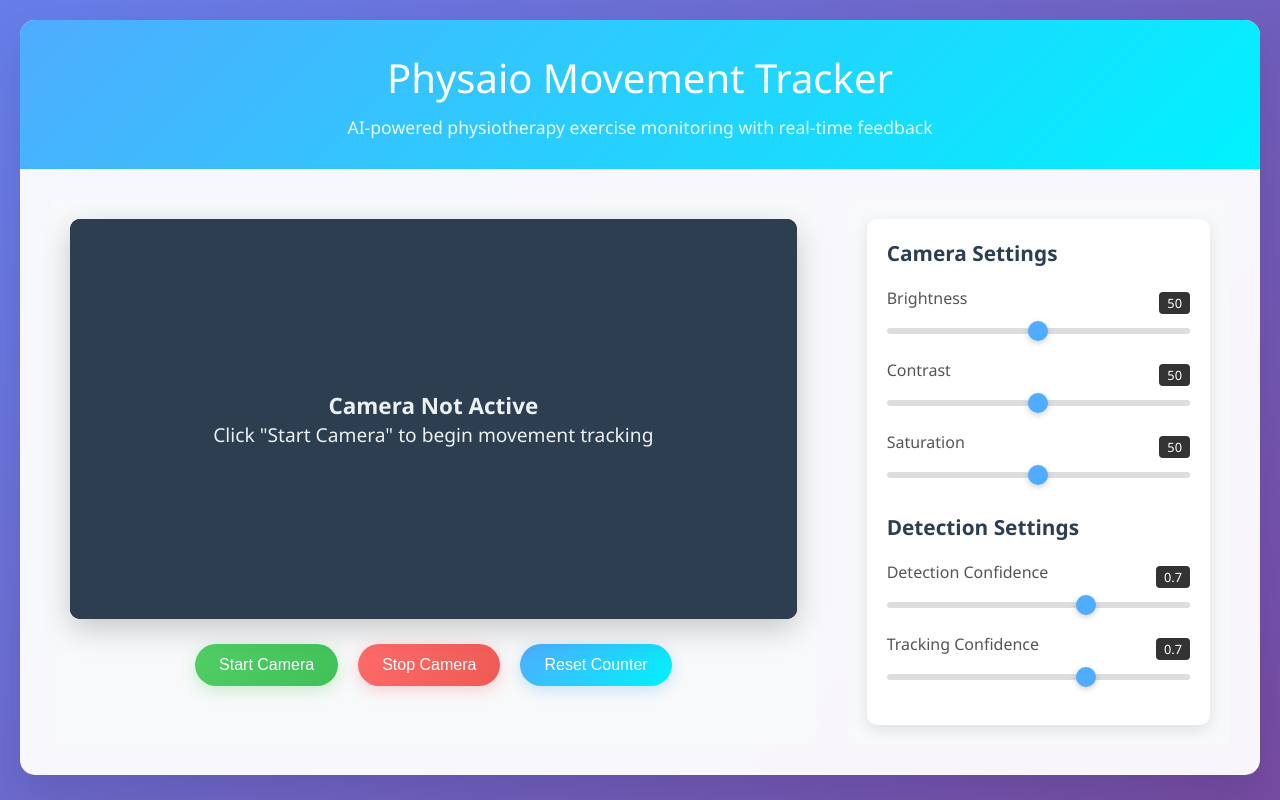
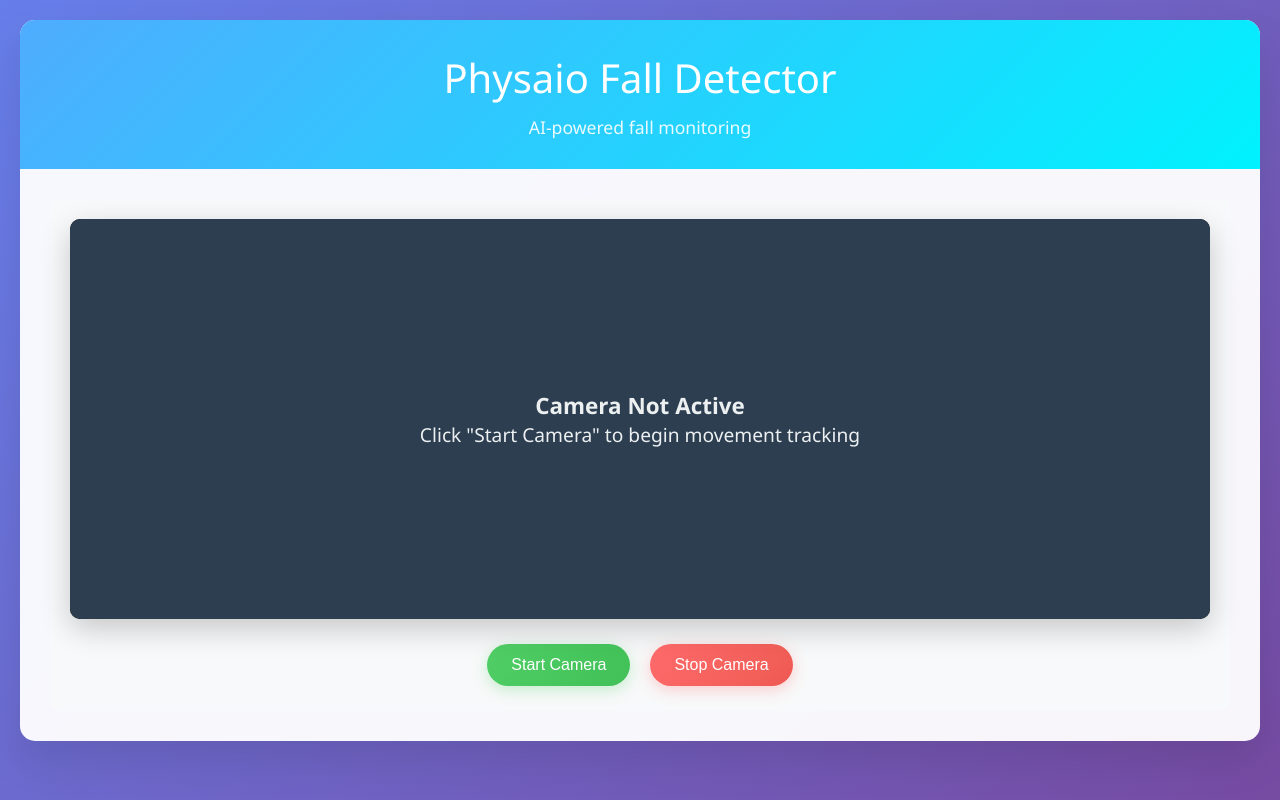
Before and after one commit to wishang06/Fall_Detection_AI, a Flask app: page / in a window 1280 px wide. Run offline with Flask 3, Linux system fonts and the light colour scheme.

Commit message:
removed unnecessary settings

```diff
--- a/static/index.html
+++ b/static/index.html
@@ -9,10 +9,9 @@
 <body>
     <div class="container">
         <div class="header">
-            <h1>Physaio Movement Tracker</h1>
-            <p>AI-powered physiotherapy exercise monitoring with real-time feedback</p>
+            <h1>Physaio Fall Detector</h1>
+            <p>AI-powered fall monitoring</p>
         </div>
-
         <div class="main-content">
             <div class="video-section">
                 <div class="video-container">
@@ -28,7 +27,6 @@
                 <div class="button-group">
                     <button id="startBtn" class="button success">Start Camera</button>
                     <button id="stopBtn" class="button danger">Stop Camera</button>
-                    <button id="resetBtn" class="button">Reset Counter</button>
                     <button id="clearFallBtn" class="button warning" style="display: none;">Clear Fall Alert</button>
                 </div>
 
@@ -43,55 +41,6 @@
                 </div>
             </div>
 
-            <div class="controls-section">
-
-                <div class="settings-panel">
-                    <h3>Camera Settings</h3>
-
-                    <div class="setting-group">
-                        <label for="brightness">Brightness</label>
-                        <div class="slider-container">
-                            <input type="range" id="brightness" class="slider" min="0" max="100" value="50">
-                            <span class="slider-value">50</span>
-                        </div>
-                    </div>
-
-                    <div class="setting-group">
-                        <label for="contrast">Contrast</label>
-                        <div class="slider-container">
-                            <input type="range" id="contrast" class="slider" min="0" max="100" value="50">
-                            <span class="slider-value">50</span>
-                        </div>
-                    </div>
-
-                    <div class="setting-group">
-                        <label for="saturation">Saturation</label>
-                        <div class="slider-container">
-                            <input type="range" id="saturation" class="slider" min="0" max="100" value="50">
-                            <span class="slider-value">50</span>
-                        </div>
-                    </div>
-
-                    <h3 style="margin-top: 30px;">Detection Settings</h3>
-
-                    <div class="setting-group">
-                        <label for="detectionConfidence">Detection Confidence</label>
-                        <div class="slider-container">
-                            <input type="range" id="detectionConfidence" class="slider" min="0.1" max="1.0" step="0.1" value="0.7">
-                            <span class="slider-value">0.7</span>
-                        </div>
-                    </div>
-
-                    <div class="setting-group">
-                        <label for="trackingConfidence">Tracking Confidence</label>
-                        <div class="slider-container">
-                            <input type="range" id="trackingConfidence" class="slider" min="0.1" max="1.0" step="0.1" value="0.7">
-                            <span class="slider-value">0.7</span>
-                        </div>
-                    </div>
-
-                </div>
-            </div>
         </div>
     </div>
     <script src="script.js"></script>
--- a/static/script.js
+++ b/static/script.js
@@ -4,7 +4,6 @@ let statsInterval;
 // DOM elements
 const startBtn = document.getElementById('startBtn');
 const stopBtn = document.getElementById('stopBtn');
-const resetBtn = document.getElementById('resetBtn');
 const clearFallBtn = document.getElementById('clearFallBtn');
 const videoFeed = document.getElementById('videoFeed');
 const videoPlaceholder = document.getElementById('videoPlaceholder');
@@ -12,30 +11,10 @@ const statusMessage = document.getElementById('statusMessage');
 const fallAlert = document.getElementById('fallAlert');
 const fallTime = document.getElementById('fallTime');
 
-// Settings sliders
-const sliders = {
-    brightness: document.getElementById('brightness'),
-    contrast: document.getElementById('contrast'),
-    saturation: document.getElementById('saturation'),
-    detectionConfidence: document.getElementById('detectionConfidence'),
-    trackingConfidence: document.getElementById('trackingConfidence')
-};
-
-// Initialize slider value displays
-Object.keys(sliders).forEach(key => {
-    const slider = sliders[key];
-    const valueDisplay = slider.parentElement.querySelector('.slider-value');
-
-    slider.addEventListener('input', function() {
-        valueDisplay.textContent = this.value;
-        updateSettings();
-    });
-});
 
 // Button event listeners
 startBtn.addEventListener('click', startCamera);
 stopBtn.addEventListener('click', stopCamera);
-resetBtn.addEventListener('click', resetCounter);
 clearFallBtn.addEventListener('click', clearFallAlert);
 
 function showStatus(message, type = 'success') {
@@ -103,27 +82,6 @@ async function stopCamera() {
         }
     } catch (error) {
         showStatus('Error stopping camera: ' + error.message, 'error');
-    }
-}
-
-async function resetCounter() {
-    try {
-        const response = await fetch('/reset_counter', {
-            method: 'POST',
-            headers: {
-                'Content-Type': 'application/json',
-            }
-        });
-
-        const data = await response.json();
-
-        if (data.status === 'success') {
-            showStatus('Counter reset successfully!', 'success');
-        } else {
-            showStatus('Failed to reset counter', 'error');
-        }
-    } catch (error) {
-        showStatus('Error resetting counter: ' + error.message, 'error');
     }
 }
 
@@ -207,32 +165,6 @@ function playAlertSound() {
     oscillator.stop(audioContext.currentTime + 1);
 }
 
-async function updateSettings() {
-    const settings = {};
-
-    Object.keys(sliders).forEach(key => {
-        const value = parseFloat(sliders[key].value);
-        settings[key.replace(/([A-Z])/g, '_$1').toLowerCase()] = value;
-    });
-
-    try {
-        const response = await fetch('/update_settings', {
-            method: 'POST',
-            headers: {
-                'Content-Type': 'application/json',
-            },
-            body: JSON.stringify(settings)
-        });
-
-        const data = await response.json();
-
-        if (data.status !== 'success') {
-            console.error('Failed to update settings');
-        }
-    } catch (error) {
-        console.error('Error updating settings:', error);
-    }
-}
 
 // Initialize button states
 startBtn.disabled = false;
--- a/static/styles.css
+++ b/static/styles.css
@@ -39,9 +39,6 @@ body {
 }
 
 .main-content {
-    display: grid;
-    grid-template-columns: 2fr 1fr;
-    gap: 30px;
     padding: 30px;
 }
 
@@ -79,118 +76,6 @@ body {
     border-radius: 10px;
 }
 
-.controls-section {
-    background: #f8f9fa;
-    border-radius: 10px;
-    padding: 20px;
-}
-
-.stats-panel {
-    background: white;
-    border-radius: 10px;
-    padding: 20px;
-    margin-bottom: 20px;
-    box-shadow: 0 5px 15px rgba(0, 0, 0, 0.1);
-}
-
-.stats-panel h3 {
-    color: #2c3e50;
-    margin-bottom: 15px;
-    font-size: 1.3em;
-}
-
-.stat-item {
-    display: flex;
-    justify-content: space-between;
-    align-items: center;
-    padding: 10px 0;
-    border-bottom: 1px solid #eee;
-}
-
-.stat-item:last-child {
-    border-bottom: none;
-}
-
-.stat-label {
-    font-weight: 500;
-    color: #555;
-}
-
-.stat-value {
-    font-size: 1.2em;
-    font-weight: bold;
-    color: #27ae60;
-}
-
-.settings-panel {
-    background: white;
-    border-radius: 10px;
-    padding: 20px;
-    box-shadow: 0 5px 15px rgba(0, 0, 0, 0.1);
-}
-
-.settings-panel h3 {
-    color: #2c3e50;
-    margin-bottom: 20px;
-    font-size: 1.3em;
-}
-
-.setting-group {
-    margin-bottom: 20px;
-}
-
-.setting-group label {
-    display: block;
-    margin-bottom: 8px;
-    font-weight: 500;
-    color: #555;
-}
-
-.slider-container {
-    position: relative;
-    margin-bottom: 10px;
-}
-
-.slider {
-    width: 100%;
-    height: 6px;
-    border-radius: 3px;
-    background: #ddd;
-    outline: none;
-    -webkit-appearance: none;
-}
-
-.slider::-webkit-slider-thumb {
-    -webkit-appearance: none;
-    appearance: none;
-    width: 20px;
-    height: 20px;
-    border-radius: 50%;
-    background: #4facfe;
-    cursor: pointer;
-    box-shadow: 0 2px 6px rgba(0, 0, 0, 0.2);
-}
-
-.slider::-moz-range-thumb {
-    width: 20px;
-    height: 20px;
-    border-radius: 50%;
-    background: #4facfe;
-    cursor: pointer;
-    border: none;
-    box-shadow: 0 2px 6px rgba(0, 0, 0, 0.2);
-}
-
-.slider-value {
-    position: absolute;
-    right: 0;
-    top: -25px;
-    background: #333;
-    color: white;
-    padding: 2px 8px;
-    border-radius: 4px;
-    font-size: 0.8em;
-}
 
 .button {
     background: linear-gradient(135deg, #4facfe 0%, #00f2fe 100%);
@@ -310,10 +195,6 @@ body {
 }
 
 @media (max-width: 768px) {
-    .main-content {
-        grid-template-columns: 1fr;
-    }
-
     .header h1 {
         font-size: 2em;
     }
```
